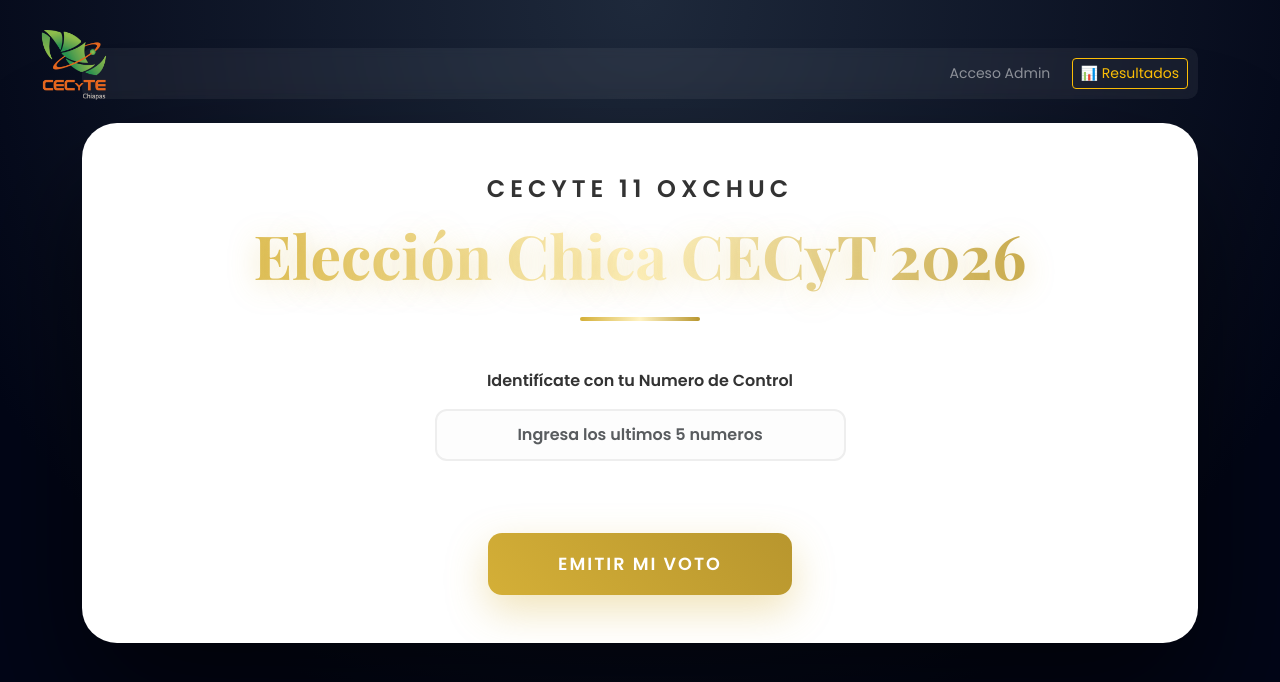
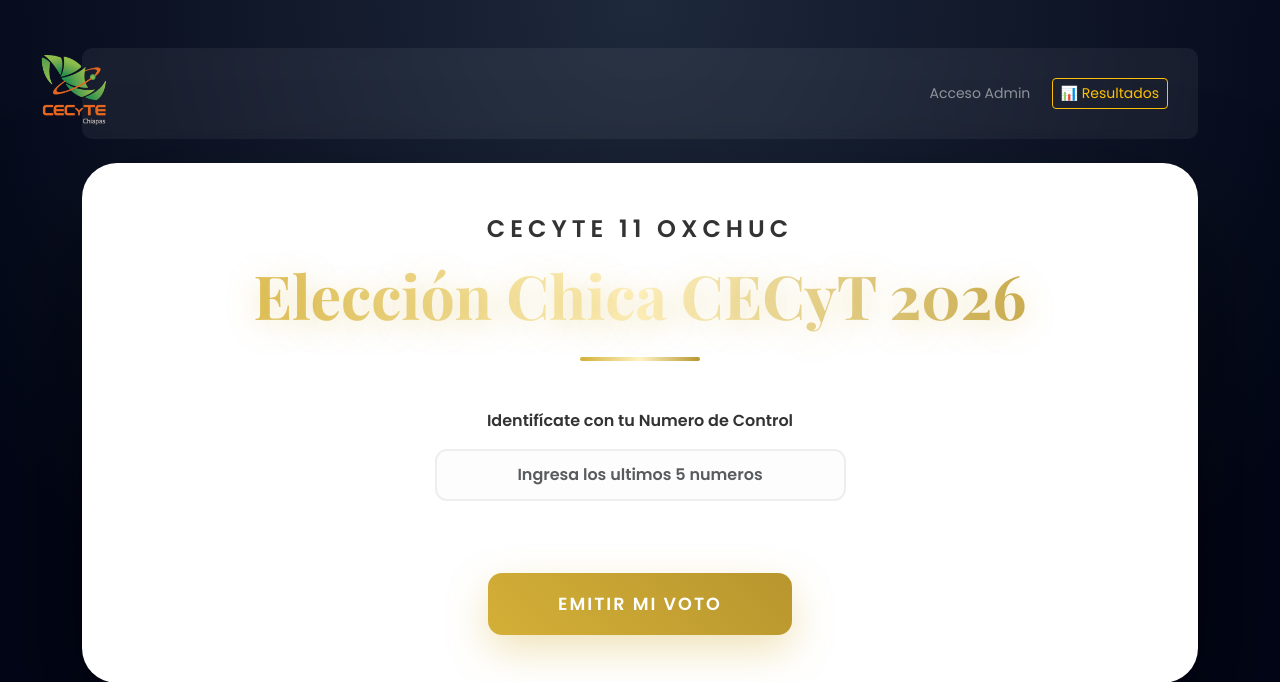
Before and after one commit to alex2205a/votacion-reina, a Flask app: page / in a window 1280 px wide. Shown: the top 682 px of the page. Run offline with Flask 3, Linux system fonts and the light colour scheme; data that the repository does not hold is empty; some libraries are stand-ins or nearby versions.

Commit message:
Update index.html

```diff
--- a/templates/index.html
+++ b/templates/index.html
@@ -138,7 +138,7 @@
 
 .admin-controls{
 background:rgba(255,255,255,0.06);
-padding:10px;
+padding:30px;
 border-radius:10px;
 backdrop-filter:blur(5px);
 }
@@ -147,7 +147,7 @@
 
 <body>
     <!-- Logo en la esquina superior izquierda -->
-<div style="position:absolute; top:30px; left:25px; z-index:1000;">
+<div style="position:absolute; top:55px; left:25px; z-index:1000;">
     <img src="{{ url_for('static', filename='logo.png') }}" alt="Logo CECyT 11" style="height:70px;">
 </div>
 
```
